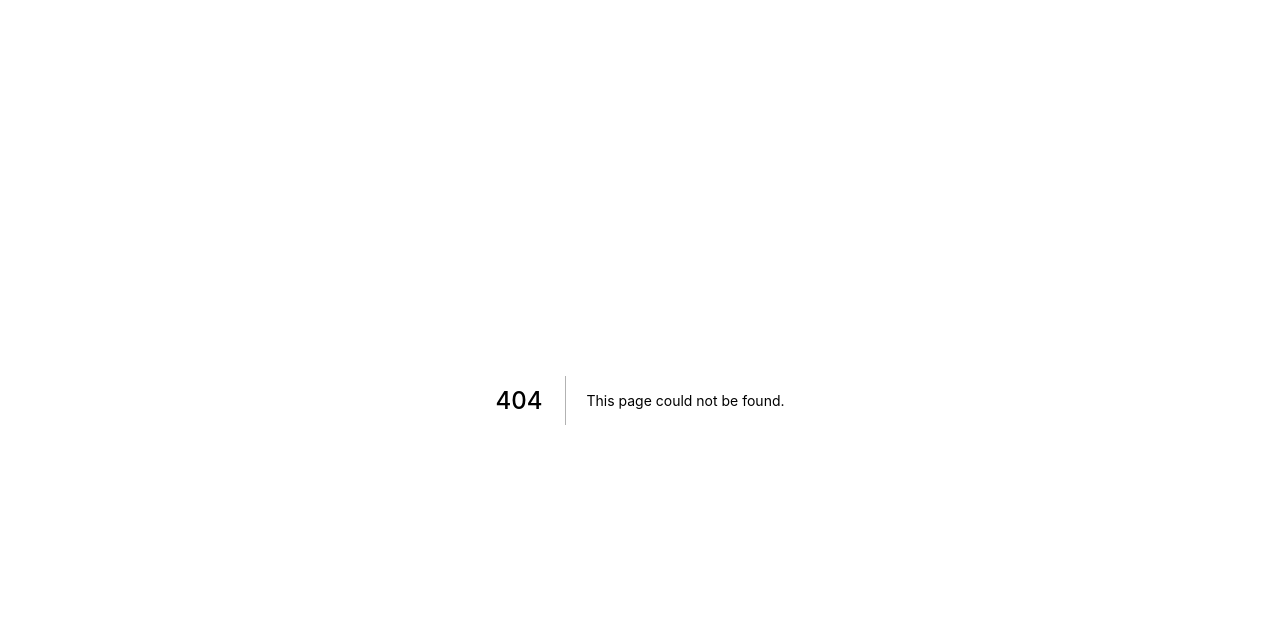
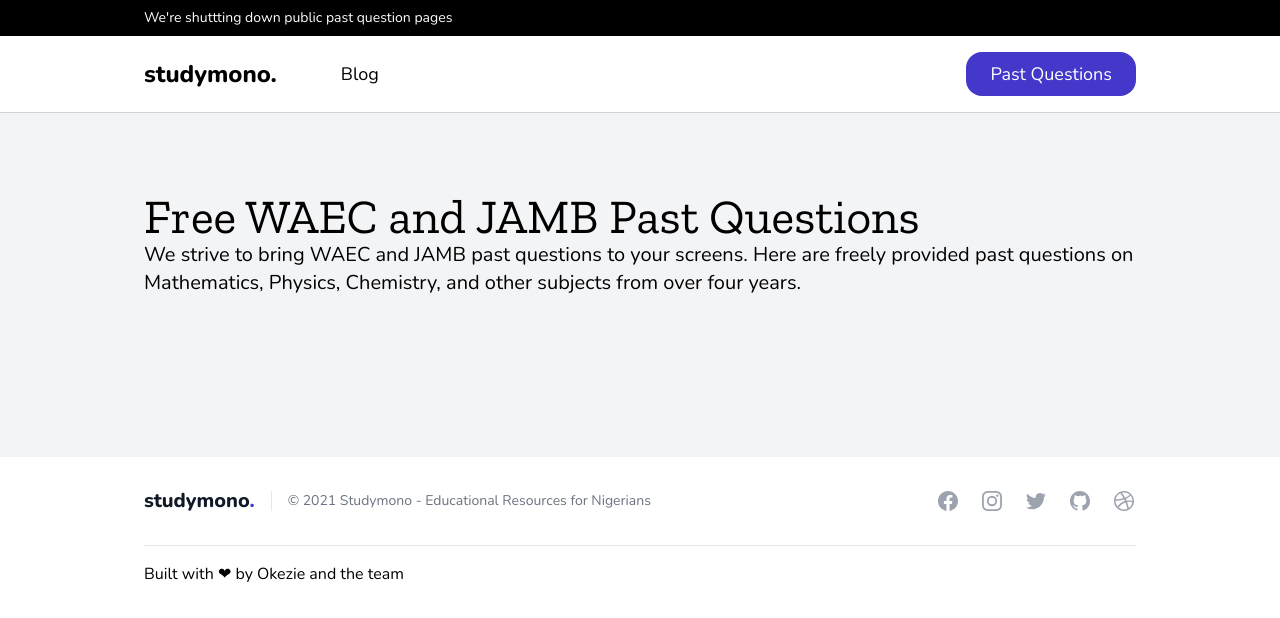
Before and after one commit to okezieuc/website, a Next.js app: page /pastquestions in a window 1280 px wide. Before the commit this address had no page. Shown: the top 618 px of the page. Built offline with nearby package versions, Linux system fonts and the light colour scheme; what @tailwindcss/typography would draw is missing.

Commit message:
create past question home heading and link to past question pages

```diff
--- a/components/header.js
+++ b/components/header.js
@@ -25,7 +25,7 @@ export default function Header() {
             </div>
             <div class="flex-grow"></div>
             <div class="bg-indigo-700 py-1 md:py-2 px-2 md:px-6 rounded-2xl	text-white hover:bg-indigo-600">
-            <Link href="/">Past Questions</Link>
+              <Link href="/pastquestions">Past Questions</Link>
             </div>
           </div>
         </Container>
--- a/components/landing/hero.js
+++ b/components/landing/hero.js
@@ -19,7 +19,7 @@ function HeroNotificationBadge() {
 function CallToAction() {
   return (
     <div class="w-max bg-indigo-700 px-4 md:px-8 py-2 md:py-4 mx-auto text-white text-sm md:text-xl border border-indigo-700 rounded-2xl mt-8 hover:bg-indigo-600">
-      <Link href="/">Go To Past Questions</Link>
+      <Link href="/pastquestions">Go To Past Questions</Link>
     </div>
   );
 }
--- /dev/null
+++ b/components/pastquestions/home/pastQuestionHomeHero.js
@@ -0,0 +1,14 @@
+import Container from "@components/container"
+
+export default function PastQuestionHomeHero() {
+    return (
+        <div className="bg-gray-100 pt-12 md:pt-20 pb-20 md:pb-20">
+            <Container>
+                <h1 className="text-3xl sm:text-4xl md:text-5xl font-heading">Free WAEC and JAMB Past Questions</h1>
+                <div className="mb-12 sm:mb-16 md:mb-20 text-md sm:text-lg md:text-xl">
+                    We strive to bring WAEC and JAMB past questions to your screens. Here are freely provided past questions on Mathematics, Physics, Chemistry, and other subjects from over four years.
+                </div>
+            </Container>
+        </div>
+    )
+}
--- /dev/null
+++ b/pages/pastquestions/index.js
@@ -0,0 +1,10 @@
+import Layout from "@components/layout";
+import PastQuestionHomeHero from "@components/pastquestions/home/pastQuestionHomeHero";
+
+export default function PastQuestionHomePage() {
+    return (
+        <Layout>
+            <PastQuestionHomeHero />
+        </Layout>
+    )
+}
```
